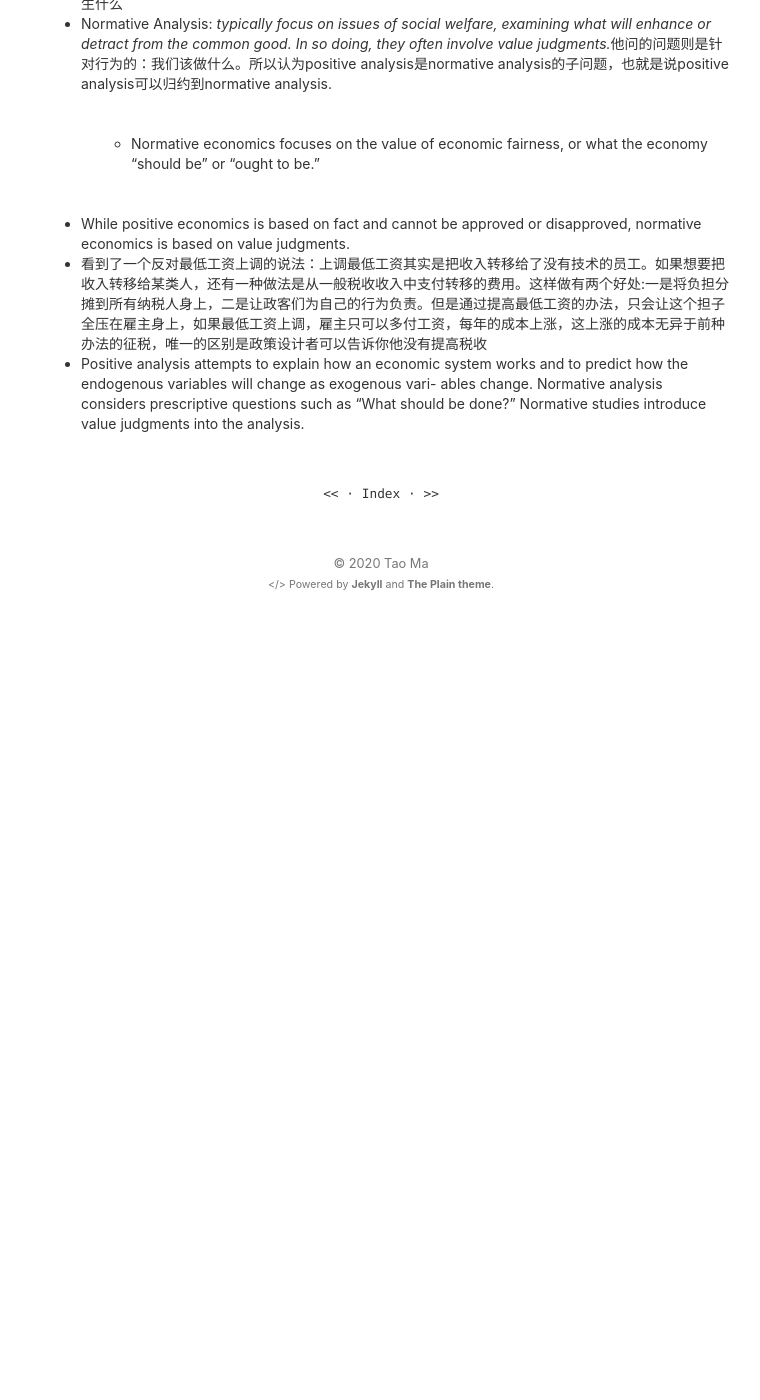
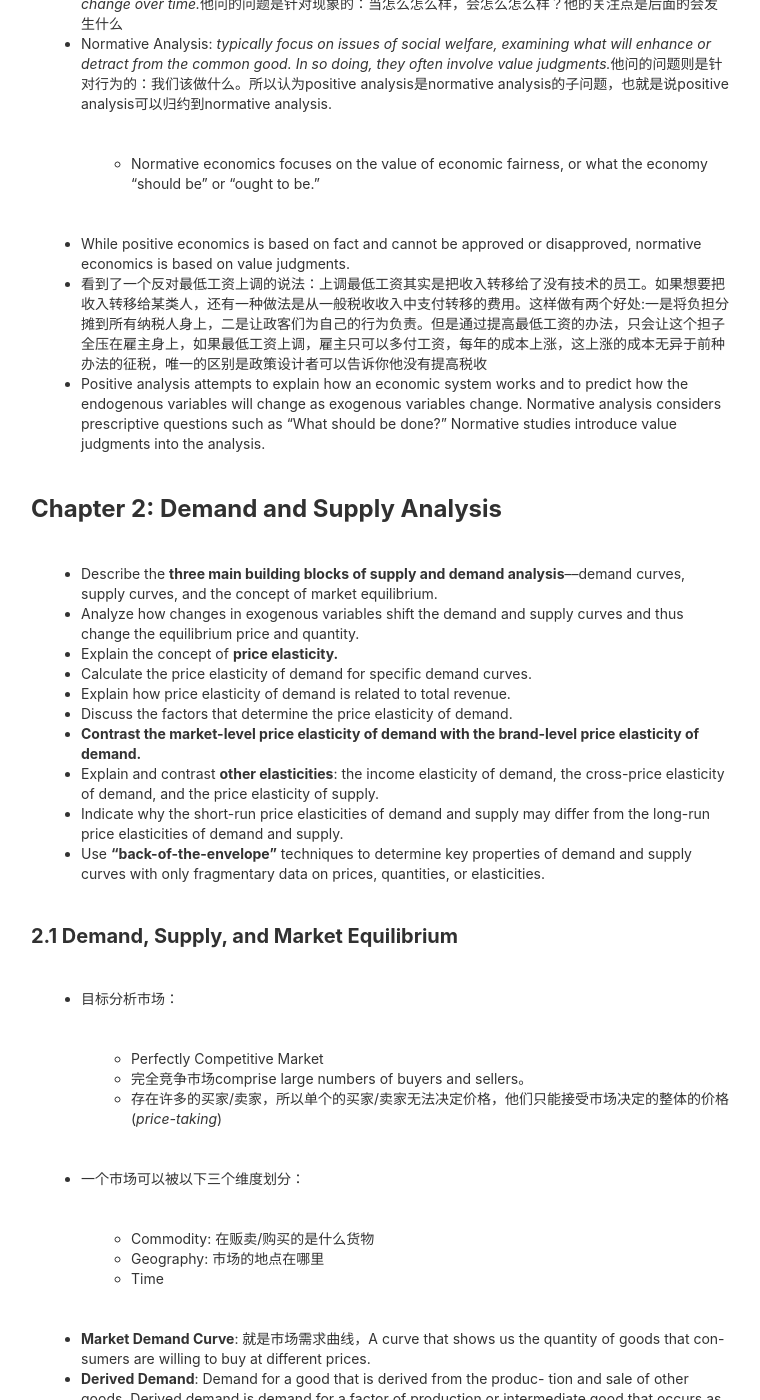
Before and after one commit to Michaeltaoma/michaeltaoma.github.io, a Jekyll site: the page built from _posts/2020-05-11-economics-note.md, in a window 1280 px wide and 1400 px high, scrolled down 3523 px. Shown: the whole window, without its empty margins (259-1019 px from the left). Built offline with Jekyll 4.4.1, drawn with Linux system fonts in a browser that asks for light colours; formulas are drawn with MathJax 3; comment, search, counter and statistics services are not loaded; before the commit the page ends 4153 px from its top, so only the background shows below that; some of the changed text lies outside the part shown.

```diff
--- a/_posts/2020-05-11-economics-note.md
+++ b/_posts/2020-05-11-economics-note.md
@@ -45,9 +45,10 @@ description: My Economics note
 	- *Objective function*：The relationship that the decision maker seeks to "optimize"
 		- 例子就是如果现在的问题是一个消费者想要通过购物去最大化自己的满足感。那么这里的objective function就是消费者在购买某一种商品之后他有多少满足感
 		- 假设现在需要通过L和W去最大化Area（定位为LW）那么他的标识是 \\(\mathop{max}\limits_{(L,W)}(LW)\ subject\ to\ \{Set\ of\ constraint\} \\)
+	- LW就是Objective Function
 	- Set of constrains
 - 所以其实Objective function就一个简单的目标值足矣
-- 然后textbook举了个例子来阐述constrained optimization是怎样把人们从不明显的错误中给纠正过来，个人认为是废话。不过课本根据这个问题提出了经济学上的一个重要观点：***The solution to any constrained optimization problem depends on the marginal impact of the decision variables on the value of the objective function.***这句话的意思就是变量对于价值的边际影响决定了cop的答案，边际影响值得是每提高一个unit的变量，价值的改变是多少。
+- 然后textbook举了个例子来阐述constrained optimization是怎样把人们从不明显的错误中给纠正过来，个人认为是废话。不过课本根据这个问题提出了经济学上的一个重要观点：***The solution to any constrained optimization problem depends on the marginal impact of the decision variables on the value of the objective function.***这句话的意思就是变量对于价值的边际影响决定了cop的答案，边际影响指得是每提高一个unit的变量，价值的改变是多少。
 - 然后根据例子，处理这种多变量的constrain optimization problem的时候，我们往往考虑增加边际影响更大的变量，边际影响指明了方向
 - **The term marginal in microeconomics tells us how a dependent variable changes as a result of adding one unit of an independent variable**
 - **Marginal Cost**: Marginal cost measures the incremental impact of the last unit of the independent variable (output) on the dependent variable (total cost). 这个和刚刚的边际影响是相反的，这个考虑的是当价值提高一个unit，那么成本（变量）会提高多少，一般就是价格
@@ -71,4 +72,30 @@ description: My Economics note
 	- Normative economics focuses on the value of economic fairness, or what the economy "should be" or "ought to be."
 - While positive economics is based on fact and cannot be approved or disapproved, normative economics is based on value judgments.
 - 看到了一个反对最低工资上调的说法：上调最低工资其实是把收入转移给了没有技术的员工。如果想要把收入转移给某类人，还有一种做法是从一般税收收入中支付转移的费用。这样做有两个好处:一是将负担分摊到所有纳税人身上，二是让政客们为自己的行为负责。但是通过提高最低工资的办法，只会让这个担子全压在雇主身上，如果最低工资上调，雇主只可以多付工资，每年的成本上涨，这上涨的成本无异于前种办法的征税，唯一的区别是政策设计者可以告诉你他没有提高税收
-- Positive analysis attempts to explain how an economic system works and to predict how the endogenous variables will change as exogenous vari- ables change. Normative analysis considers prescriptive questions such as “What should be done?” Normative studies introduce value judgments into the analysis.
+- Positive analysis attempts to explain how an economic system works and to predict how the endogenous variables will change as exogenous variables change. Normative analysis considers prescriptive questions such as “What should be done?” Normative studies introduce value judgments into the analysis.
+
+## Chapter 2: Demand and Supply Analysis
+
+- Describe the **three main building blocks of supply and demand analysis**––demand curves, supply curves, and the concept of market equilibrium.
+- Analyze how changes in exogenous variables shift the demand and supply curves and thus change the equilibrium price and quantity.
+- Explain the concept of **price elasticity.**
+- Calculate the price elasticity of demand for specific demand curves.
+- Explain how price elasticity of demand is related to total revenue.
+- Discuss the factors that determine the price elasticity of demand.
+- **Contrast the market-level price elasticity of demand with the brand-level price elasticity of demand.**
+- Explain and contrast **other elasticities**: the income elasticity of demand, the cross-price elasticity of demand, and the price elasticity of supply.
+- Indicate why the short-run price elasticities of demand and supply may differ from the long-run price elasticities of demand and supply.
+- Use **“back-of-the-envelope”** techniques to determine key properties of demand and supply curves with only fragmentary data on prices, quantities, or elasticities.
+
+### 2.1 Demand, Supply, and Market Equilibrium
+- 目标分析市场：
+	- Perfectly Competitive Market
+	- 完全竞争市场comprise large numbers of buyers and sellers。
+	- 存在许多的买家/卖家，所以单个的买家/卖家无法决定价格，他们只能接受市场决定的整体的价格(*price-taking*)
+- 一个市场可以被以下三个维度划分：
+	- Commodity: 在贩卖/购买的是什么货物
+	- Geography: 市场的地点在哪里
+	- Time
+- **Market Demand Curve**: 就是市场需求曲线，A curve that shows us the quantity of goods that con- sumers are willing to buy at different prices.
+- **Derived Demand**: Demand for a good that is derived from the produc- tion and sale of other goods. Derived demand is demand for a factor of production or intermediate good that occurs as a result of the demand for another intermediate or final good. 也就是说derived demand这个需求是基于别的最终产品的需求上的，比如我想要的是玉米汁，但是玉米是玉米汁的原材料，所以我对玉米的需求是基于我对玉米汁的需求
+- **Direct Demand**: Demand for a good that comes from the desire of buyers to directly consume the good itself. 就是我对于玉米的需求来源于我本身想要消费玉米，而像在上面举的例子里面的direct demand就是我对于玉米汁的需求
```
Also changed, not shown: other parts of _posts/2020-05-11-economics-note.md (+1 -1 lines), _posts/2020-05-17-java-on-call-6.md (added, +236 -0 lines), 7 other files.
